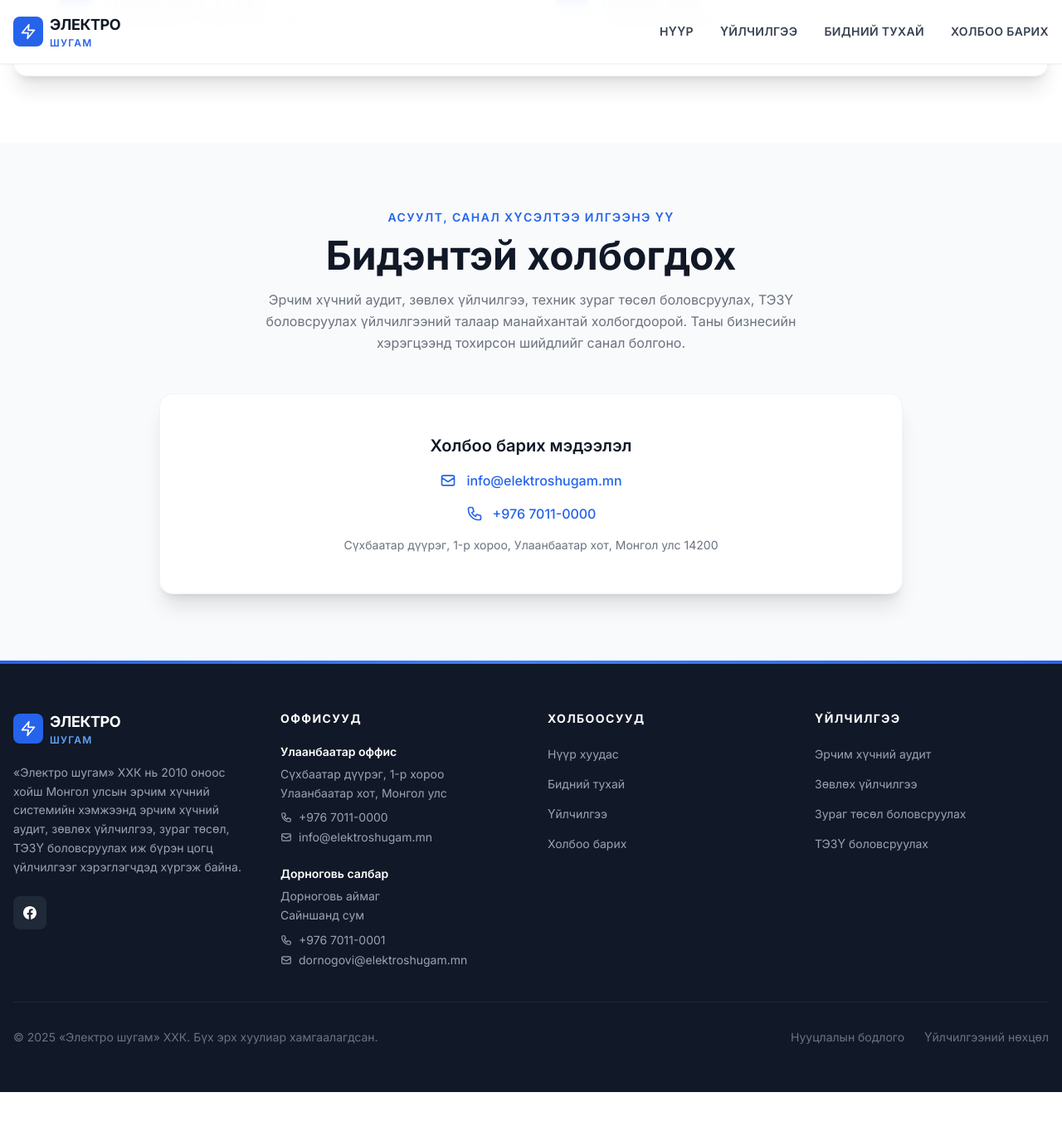
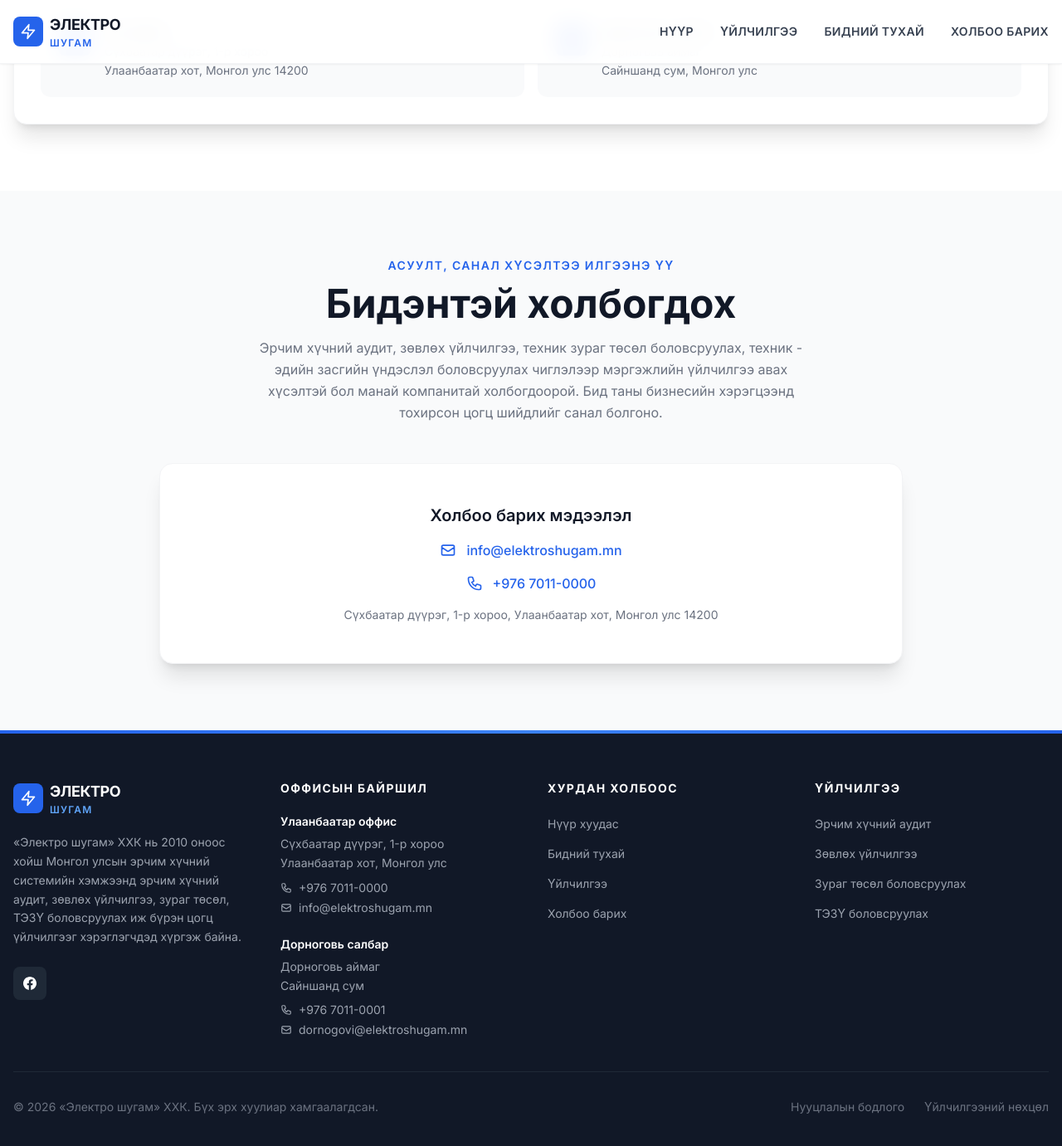
Before and after one commit to electroshugam/electroshugam_web_new, a Jekyll site: the page built from contact.html, in a window 1280 px wide and 1400 px high, scrolled down 902 px. Shown: the top 1381 px of the window at 83% size. Built offline with Jekyll 4.4.1, drawn with Linux system fonts in a browser that asks for light colours; nearby versions of some CDN libraries; before the commit the page ends 2218 px from its top, so only the background shows below that; some of the changed text lies outside the part shown.

Commit message:
fig update

```diff
--- a/_includes/footer.html
+++ b/_includes/footer.html
@@ -35,7 +35,7 @@
 
         <!-- Offices -->
         <div>
-          <h4 class="text-sm font-bold uppercase tracking-widest text-white mb-5">Оффисууд</h4>
+          <h4 class="text-sm font-bold uppercase tracking-widest text-white mb-5">ОФФИСЫН БАЙРШИЛ</h4>
           <div class="space-y-6">
             <div>
               <p class="font-semibold text-white text-sm mb-1.5">Улаанбаатар оффис</p>
@@ -72,7 +72,7 @@
 
         <!-- Quick Links -->
         <div>
-          <h4 class="text-sm font-bold uppercase tracking-widest text-white mb-5">Холбоосууд</h4>
+          <h4 class="text-sm font-bold uppercase tracking-widest text-white mb-5">ХУРДАН ХОЛБООС</h4>
           <ul class="space-y-3">
             <li><a href="{{ '/' | relative_url }}" class="text-gray-400 hover:text-blue-400 text-sm transition-colors hover:translate-x-1 inline-block">Нүүр хуудас</a></li>
             <li><a href="{{ '/about/' | relative_url }}" class="text-gray-400 hover:text-blue-400 text-sm transition-colors hover:translate-x-1 inline-block">Бидний тухай</a></li>
@@ -97,7 +97,7 @@
       <!-- Bottom bar -->
       <div class="border-t border-gray-800 pt-8">
         <div class="flex flex-col md:flex-row justify-between items-center gap-4">
-          <p class="text-gray-500 text-sm">&copy; 2025 «Электро шугам» ХХК. Бүх эрх хуулиар хамгаалагдсан.</p>
+          <p class="text-gray-500 text-sm">&copy; 2026 «Электро шугам» ХХК. Бүх эрх хуулиар хамгаалагдсан.</p>
           <div class="flex flex-wrap gap-6">
             <a href="#" class="text-gray-500 hover:text-blue-400 text-sm transition-colors">Нууцлалын бодлого</a>
             <a href="#" class="text-gray-500 hover:text-blue-400 text-sm transition-colors">Үйлчилгээний нөхцөл</a>
--- a/contact.html
+++ b/contact.html
@@ -12,7 +12,7 @@ body_class: ""
   <div class="container mx-auto px-4">
     <div class="max-w-3xl">
       <h1 class="text-4xl md:text-5xl font-bold text-gray-900 mb-4">Холбоо барих</h1>
-      <p class="text-lg text-gray-500 leading-relaxed">Манайхантай холбогдож, эрчим хүчний шийдлийн талаар зөвлөгөө аваарай</p>
+      <p class="text-lg text-gray-500 leading-relaxed">Манай компанитай холбогдож эрчим хүчний аудит хийлгэх, зөвлөх үйлчилгээ авах, техник - эдийн засгийн үндэслэл, зураг төсөл боловсруулах чиглэлээр зөвлөгөө, үйлчилгээ аваарай.</p>
     </div>
   </div>
 </section>
@@ -75,7 +75,7 @@ body_class: ""
       <div class="text-center mb-12">
         <p class="text-sm font-semibold text-blue-600 uppercase tracking-widest mb-3">Асуулт, санал хүсэлтээ илгээнэ үү</p>
         <h2 class="text-3xl md:text-4xl lg:text-5xl font-bold text-gray-900 mb-4">Бидэнтэй холбогдох</h2>
-        <p class="text-gray-500 max-w-2xl mx-auto text-base leading-relaxed">Эрчим хүчний аудит, зөвлөх үйлчилгээ, техник зураг төсөл боловсруулах, ТЭЗҮ боловсруулах үйлчилгээний талаар манайхантай холбогдоорой. Таны бизнесийн хэрэгцээнд тохирсон шийдлийг санал болгоно.</p>
+        <p class="text-gray-500 max-w-2xl mx-auto text-base leading-relaxed">Эрчим хүчний аудит, зөвлөх үйлчилгээ, техник зураг төсөл боловсруулах, техник - эдийн засгийн үндэслэл боловсруулах чиглэлээр мэргэжлийн үйлчилгээ авах хүсэлтэй бол манай компанитай холбогдоорой. Бид таны бизнесийн хэрэгцээнд тохирсон цогц шийдлийг санал болгоно.</p>
       </div>
 
       <div class="bg-white rounded-2xl shadow-xl border border-gray-100 p-8 md:p-12">
```
